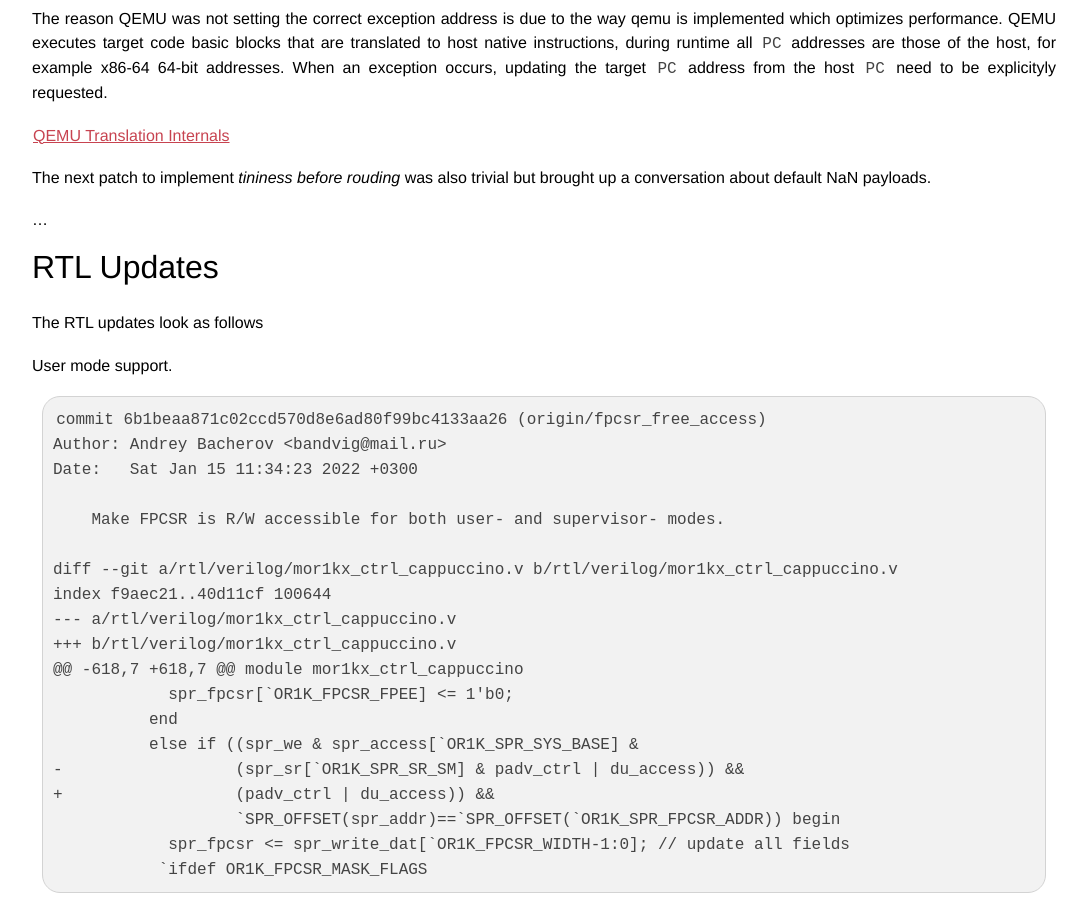
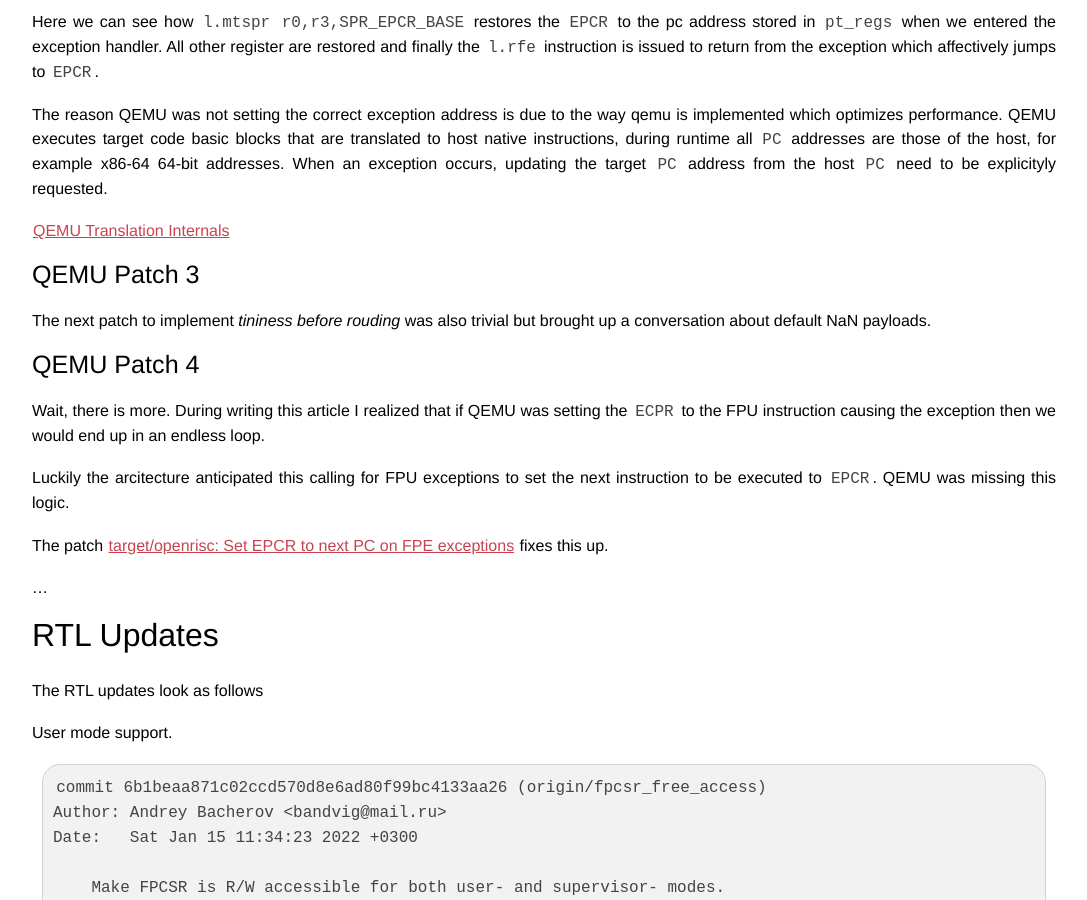
Before and after one commit to stffrdhrn/stffrdhrn.github.io, a Jekyll site: the page built from _posts/2023-05-13-or1k-fpu-hw.md, in a window 1280 px wide and 900 px high, scrolled down 3097 px. Shown: the whole window, without its empty margins (96-1183 px from the left). Built offline with Jekyll 4.4.1, drawn with Linux system fonts in a browser that asks for light colours; some of the changed text lies outside the part shown.

Commit message:
fpu-hw: Mention qemu patch 4

```diff
--- a/_posts/2023-05-13-or1k-fpu-hw.md
+++ b/_posts/2023-05-13-or1k-fpu-hw.md
@@ -35,8 +35,12 @@
  - Configuring the QEMU softfloat implementation to perform tininess check
    before rounding.
 
+## QEMU Patch 1
+
 The first patch to *allow FPCSR access in user mode* was trivial, but required some
 code structure changes making the patch look bigger than it really was.
+
+## QEMU Patch 2
 
 The next patch to *properly set the exception PC address* fixed a long existing
 bug where the `EPCR` was not properly updated after FPU exceptions.  Up until now
@@ -164,8 +168,22 @@
 
 [QEMU Translation Internals](https://qemu.readthedocs.io/en/latest/devel/tcg.html)
 
+## QEMU Patch 3
+
 The next patch to implement *tininess before rouding* was also trivial but
 brought up a conversation about default NaN payloads.
+
+## QEMU Patch 4
+
+Wait, there is more.  During writing this article I realized that if QEMU
+was setting the `ECPR` to the FPU instruction causing the exception then
+we would end up in an endless loop.
+
+Luckily the arcitecture anticipated this calling for FPU exceptions to set the next
+instruction to be executed to `EPCR`.  QEMU was missing this logic.
+
+The patch [target/openrisc: Set EPCR to next PC on FPE exceptions](https://lore.kernel.org/qemu-devel/20230731210301.3360723-1-shorne@gmail.com/)
+fixes this up.
 
 ...
 
```
